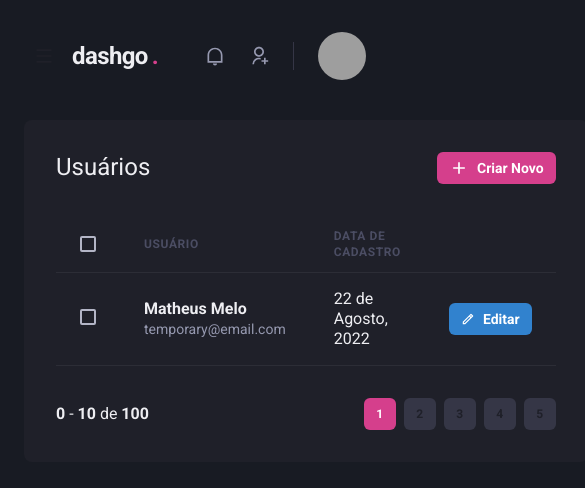
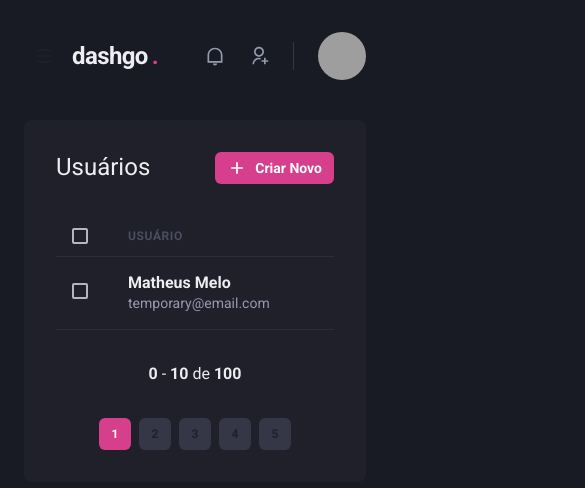
Before and after one commit to mathmelo/dashgo, a Next.js app: page /users in a window 390 px wide. Shown: the top 488 px of the page, 585 px wide, since content can reach past the window. Built offline with nearby package versions, Linux system fonts and the light colour scheme; grey boxes are pictures that could not be loaded.

Commit message:
feat(component): apply responsiveness to the user listing table
+ Turn table resposive.
+ Separate user listing table into a new component

```diff
--- a/src/components/Pagination/index.tsx
+++ b/src/components/Pagination/index.tsx
@@ -4,7 +4,7 @@ import PaginationItem from './PaginationItem';
 const Pagination = () => {
   return (
     <Stack
-      direction="row"
+      direction={['column', 'row']}
       spacing="8"
       mt="8"
       justify="space-between"
--- /dev/null
+++ b/src/components/UserTableList/TableItem.tsx
@@ -0,0 +1,40 @@
+import { Tr, Td, Box, Text, Button, Icon, Checkbox } from '@chakra-ui/react';
+import { RiPencilLine } from 'react-icons/ri';
+
+interface ITableItemProps {
+  isWideVersion?: boolean;
+}
+
+const TableItem = ({ isWideVersion = true }: ITableItemProps) => {
+  return (
+    <Tr>
+      <Td px={['4', '4', '6']}>
+        <Checkbox colorScheme="pink" />
+      </Td>
+      <Td>
+        <Box>
+          <Text fontWeight="bold">Matheus Melo</Text>
+          <Text fontSize="sm" color="gray.300">
+            temporary@email.com
+          </Text>
+        </Box>
+      </Td>
+      {isWideVersion && <Td>22 de Agosto, 2022</Td>}
+      {isWideVersion && (
+        <Td>
+          <Button
+            as="a"
+            size="sm"
+            fontSize="sm"
+            colorScheme="blue"
+            leftIcon={<Icon as={RiPencilLine} />}
+          >
+            Editar
+          </Button>
+        </Td>
+      )}
+    </Tr>
+  );
+};
+
+export default TableItem;
--- /dev/null
+++ b/src/components/UserTableList/index.tsx
@@ -0,0 +1,38 @@
+import {
+  Table,
+  Thead,
+  Tbody,
+  Tr,
+  Th,
+  Checkbox,
+  useBreakpointValue,
+} from '@chakra-ui/react';
+import TableItem from './TableItem';
+
+const UserTableList = () => {
+  const isWideVersion = useBreakpointValue({
+    base: false,
+    lg: true,
+  });
+
+  return (
+    <Table colorScheme="whiteAlpha">
+      {/**HEAD */}
+      <Thead>
+        <Tr>
+          <Th px={['4', '4', '6']} color="gray.300" width="8">
+            <Checkbox colorScheme="pink" />
+          </Th>
+          <Th>Usuário</Th>
+          {isWideVersion && <Th>Data de cadastro</Th>}
+          {isWideVersion && <Th width="8"></Th>}
+        </Tr>
+      </Thead>
+      <Tbody>
+        <TableItem isWideVersion={isWideVersion} />
+      </Tbody>
+    </Table>
+  );
+};
+
+export default UserTableList;
--- a/src/pages/users/index.tsx
+++ b/src/pages/users/index.tsx
@@ -14,13 +14,20 @@ import {
   Th,
   Td,
   Tr,
+  useBreakpointValue,
 } from '@chakra-ui/react';
 
 import Header from '../../components/Header';
 import Sidebar from '../../components/Sidebar';
 import Pagination from '../../components/Pagination';
+import UserTableList from '../../components/UserTableList';
 
 const UserList: NextPage = () => {
+  const isWideVersion = useBreakpointValue({
+    base: false,
+    lg: true,
+  });
+
   return (
     <Box>
       <Header />
@@ -45,50 +52,7 @@ const UserList: NextPage = () => {
             </Button>
           </Flex>
 
-          <Table colorScheme="whiteAlpha">
-            {/**HEAD */}
-            <Thead>
-              <Tr>
-                <Th px="6" color="gray.300" width="8">
-                  <Checkbox colorScheme="pink" />
-                </Th>
-                <Th>Usuário</Th>
-                <Th>Data de cadastro</Th>
-                <Th width="8"></Th>
-              </Tr>
-            </Thead>
-            <Tbody>
-              <Tr>
-                {/**CHECKBOX */}
-                <Td px="6">
-                  <Checkbox colorScheme="pink" />
-                </Td>
-                {/**NOME E EMAIL */}
-                <Td>
-                  <Box>
-                    <Text fontWeight="bold">Matheus Melo</Text>
-                    <Text fontSize="sm" color="gray.300">
-                      temporary@email.com
-                    </Text>
-                  </Box>
-                </Td>
-                {/**DATA */}
-                <Td>22 de Agosto, 2022</Td>
-                {/**EDITAR */}
-                <Td>
-                  <Button
-                    as="a"
-                    size="sm"
-                    fontSize="sm"
-                    colorScheme="blue"
-                    leftIcon={<Icon as={RiPencilLine} />}
-                  >
-                    Editar
-                  </Button>
-                </Td>
-              </Tr>
-            </Tbody>
-          </Table>
+          <UserTableList />
 
           <Pagination />
         </Box>
```
